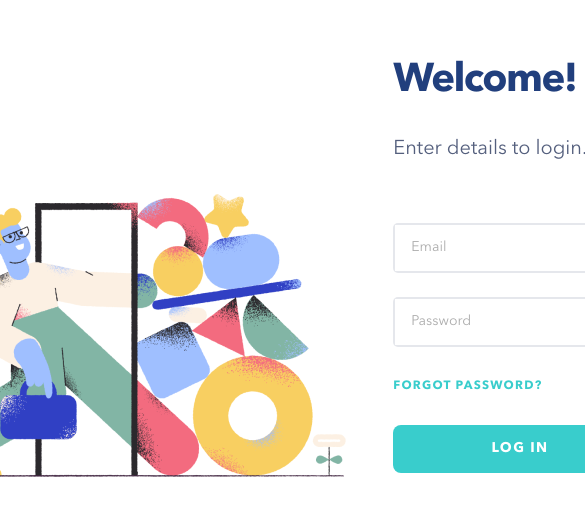
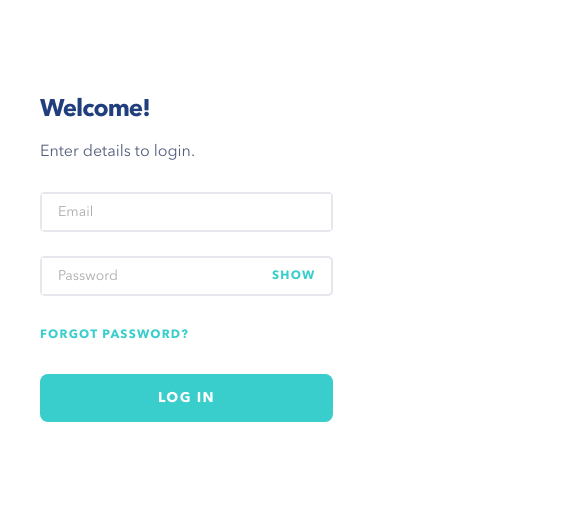
Before and after one commit to Iyin0/lendsqr-fe-test, a React (Vite) app: page / in a window 390 px wide. Shown: the part 172-688 px from the top of the page, 585 px wide, since content can reach past the window. Built offline with nearby package versions, Linux system fonts and the light colour scheme.

Commit message:
login page mobile view

```diff
--- a/src/styles/login.scss
+++ b/src/styles/login.scss
@@ -125,3 +125,42 @@
         }
     }
 }
+
+@media screen and (max-width: 576px) {
+    .login {
+        padding: 0px 8px;
+
+        .hero {
+            display: none;
+        }
+
+        .form {
+            flex-basis: 100%;
+            padding: 0px 32px;
+
+            form {
+                max-width: 300px;
+
+                h1 {
+                    font-size: 24px;
+                    line-height: 32px;
+                }
+
+                p {
+                    font-size: 16px;
+                    line-height: 20px;
+                    margin: 5px 0px 30px;
+                }
+
+                div {
+                    height: 40px;
+                    max-width: 300px;
+                }
+
+                .login-btn {
+                    max-width: 300px;
+                }
+            }
+        }
+    }
+}
```
